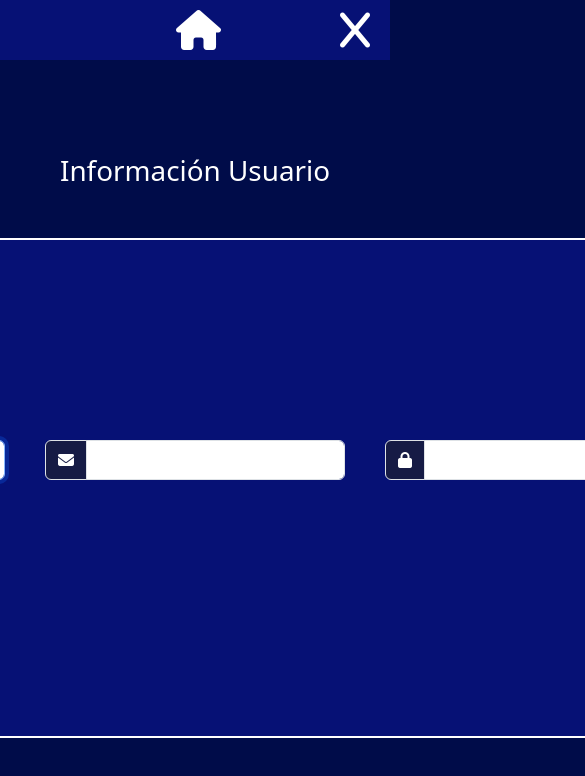
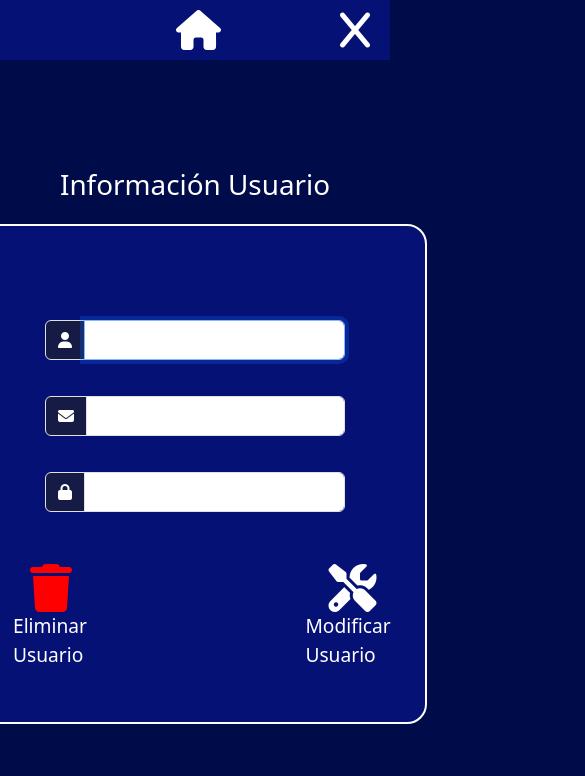
Before and after one commit to Nelson6203/MedMinderProject, an Angular app in the folder frontend/: page /userProfile in a window 390 px wide. Shown: the top 776 px of the page, 585 px wide, since content can reach past the window. Built offline with nearby package versions, Linux system fonts and the light colour scheme; no server answers.

Commit message:
FIX responsive frontend

```diff
--- a/frontend/src/app/components/login/login.component.css
+++ b/frontend/src/app/components/login/login.component.css
@@ -1,3 +1,5 @@
 .error-message {
-  color: red;
+  color: rgb(255, 255, 255);
+  font-weight: bold;
+  font-size: 16px;
 }
--- a/frontend/src/app/components/user-profile/user-profile.component.css
+++ b/frontend/src/app/components/user-profile/user-profile.component.css
@@ -1,3 +1,4 @@
 .error-message {
-  color: red;
+  color: rgb(255, 255, 255);
+  font-weight: bold;
 }
--- a/frontend/src/app/components/user-profile/user-profile.component.html
+++ b/frontend/src/app/components/user-profile/user-profile.component.html
@@ -2,10 +2,11 @@
   <app-header></app-header>
 </div>
 
-<h1 class="d-flex justify-content-center mt-5" style="margin-top: 50px; margin-bottom: 50px; color: #ffffff;"> Información Usuario </h1>
-<div class="menu-container" style="width: 1100px; height: 500px; position: relative;">
+<h1 class="d-flex justify-content-center mt-5" style="margin-top: 100%; margin-bottom: 5%; color: #ffffff;">Información Usuario</h1>
+
+<div class="menu-container" style="height: 500px;">
   <form action="">
-    <div class="container d-flex justify-content-center" style="display: flex; justify-content: center; align-items: center; width: 100%; height: 450px;"> <!-- div grande -->
+    <div class="container d-flex justify-content-center" style="display: flex; flex-wrap: wrap; justify-content: center; align-items: center; height: 100%; margin-top: 25%;"> <!-- div grande -->
       <div class="input-group mb-3" style="width: 300px; height: 40px; margin: 20px;">
         <span class="input-group-text" style="background-color: #161B45; color: white;"><i class="fa-solid fa-user"></i></span>
         <input type="text" name="username" id="inputusername" class="form-control" [(ngModel)]="userData.username" (input)="validate()" required autofocus>
@@ -21,19 +22,16 @@
     </div> <!-- div grande -->
     <div class="error-message" style="position: absolute; top: 50%; left: 50%; transform: translate(-50%, -50%);" *ngIf="errorMessage">{{ errorMessage }}</div>
     <div>
-      <div style="display: grid; grid-template-columns: repeat(2, auto); gap: 900px; margin-top: -60px;">
+      <div style="display: grid; grid-template-columns: repeat(2, auto); gap: 60%; margin-top: 10%; margin-bottom: 15%">
         <div>
-          <i (click)="deleteUser();" class="fa-solid fa-trash" style="color: #ff0000; font-size: 2.5em; margin-left: 16px;"></i>
-          <p style="color: #ffffff; font-size: 1.3em; pointer-events: none;">Eliminar Usuario</p>
+          <i (click)="deleteUser();" class="fa-solid fa-trash" style="color: #ff0000; font-size: 300%; margin-left: 23%;"></i>
+          <p style="color: #ffffff; font-size: 120%; pointer-events: none;">Eliminar Usuario</p>
         </div>
         <div>
-          <i (click)="updateUser();" class="fa-solid fa-screwdriver-wrench" style="color: #ffffff; font-size: 2.5em; margin-left: 20px;"></i>
-          <p style="color: #ffffff; font-size: 1.3em; pointer-events: none; margin: 0;">Modificar Usuario</p>
+          <i (click)="updateUser();" class="fa-solid fa-screwdriver-wrench" style="color: #ffffff; font-size: 300%; margin-left: 27%;"></i>
+          <p style="color: #ffffff; font-size: 120%; pointer-events: none; margin: 0;">Modificar Usuario</p>
         </div>
       </div>
     </div>
   </form>
-
-
-
 </div>
--- a/frontend/src/app/components/user-register/user-register.component.css
+++ b/frontend/src/app/components/user-register/user-register.component.css
@@ -1,3 +1,3 @@
 .error-message {
-  color: red;
+  color: rgb(255, 255, 255);
 }
```
